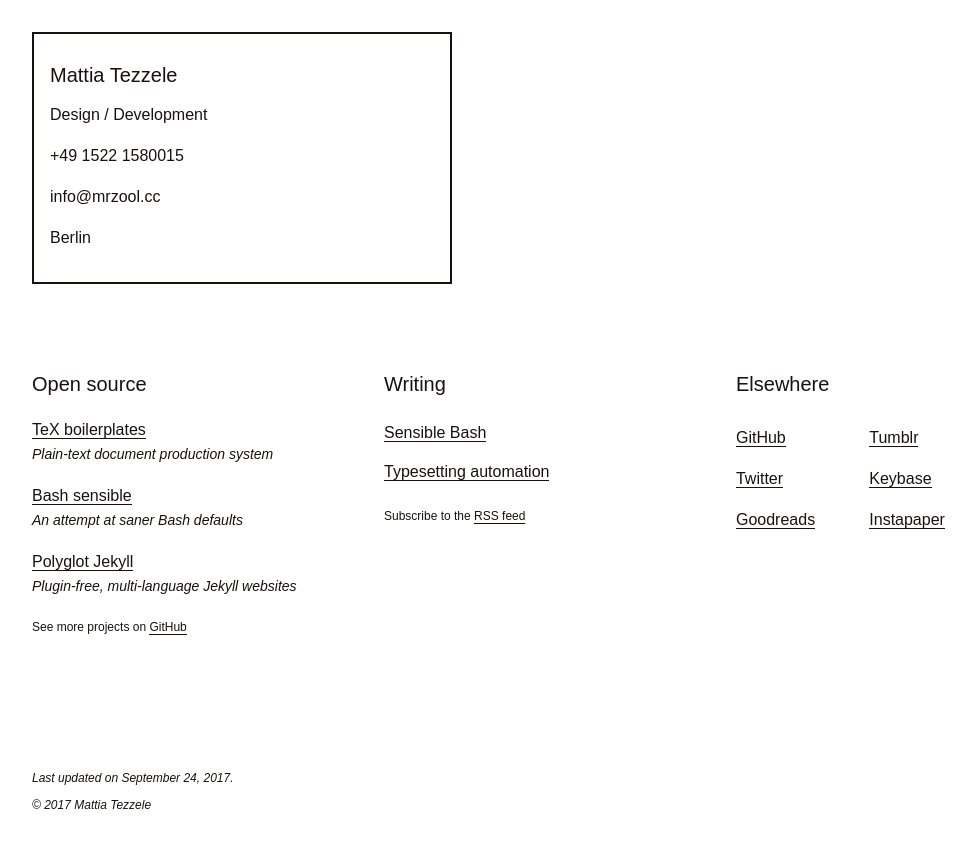
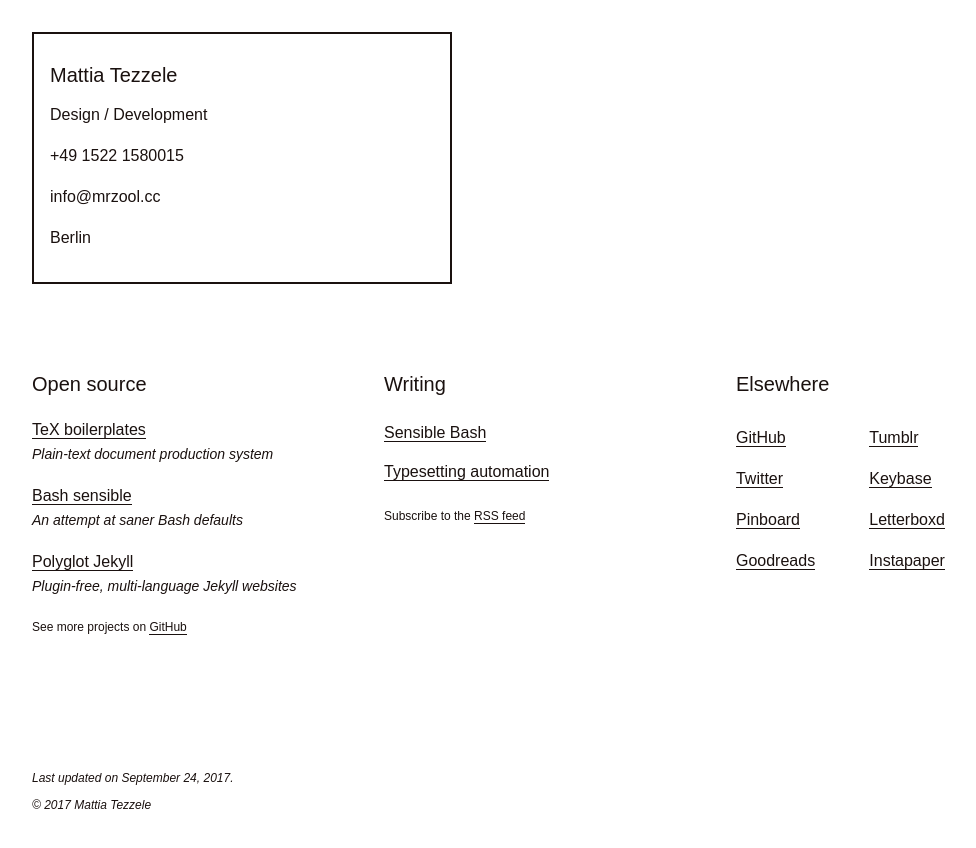
Before and after one commit to mrzool/mrzool.github.io, a Jekyll site: the page built from index.md, in a window 1280 px wide. Shown: the top 848 px of the page, without its empty margins (0-976 px from the left). Built offline with Jekyll 4.4.1, drawn with Linux system fonts in a browser that asks for light colours.

Commit message:
add links to Pinboard and Letterboxd

```diff
--- a/_includes/_head.html
+++ b/_includes/_head.html
@@ -31,8 +31,9 @@
     {% comment %} <link rel="stylesheet" href="/css/s.min.css"> {% endcomment %}
     {% comment %} <link rel="stylesheet" href="/css/s.css"> {% endcomment %}
     <style>
-      {% if page.layout == "tufte" %}
-        {% include_relative custom_css/tufte.css %}
+      {% if page.custom-css %}
+        {% comment %} {% assign css_path = "custom_css/" | append page.custom_css %} {% endcomment %}
+        {% include_relative {{ page.custom-css }} %}
       {% else %}
         {% include _s.css %}
       {% endif %}
--- a/index.md
+++ b/index.md
@@ -26,6 +26,10 @@
   url: "https://mobile.twitter.com/mrzool_"
 - name: "Keybase"
   url: "https://keybase.io/zool"
+- name: "Pinboard"
+  url: "https://pinboard.in/u:zool/profile/public/"
+- name: "Letterboxd"
+  url: "https://letterboxd.com/zool_/"
 - name: "Goodreads"
   url: "http://www.goodreads.com/mrzool"
 - name: "Instapaper"
```
Also changed, not shown: _posts/2015-11-24-typesetting-automation.md (+1 -0 lines).
